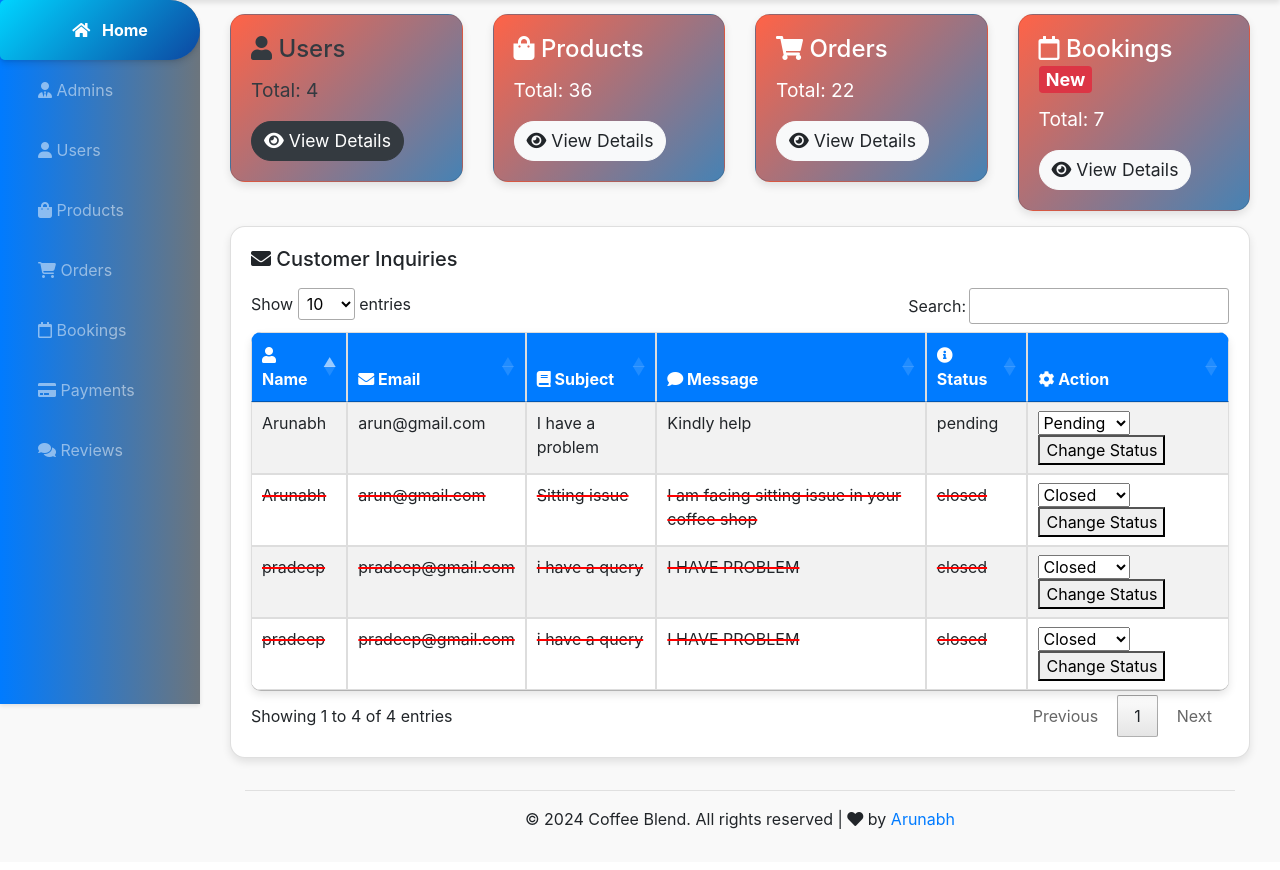
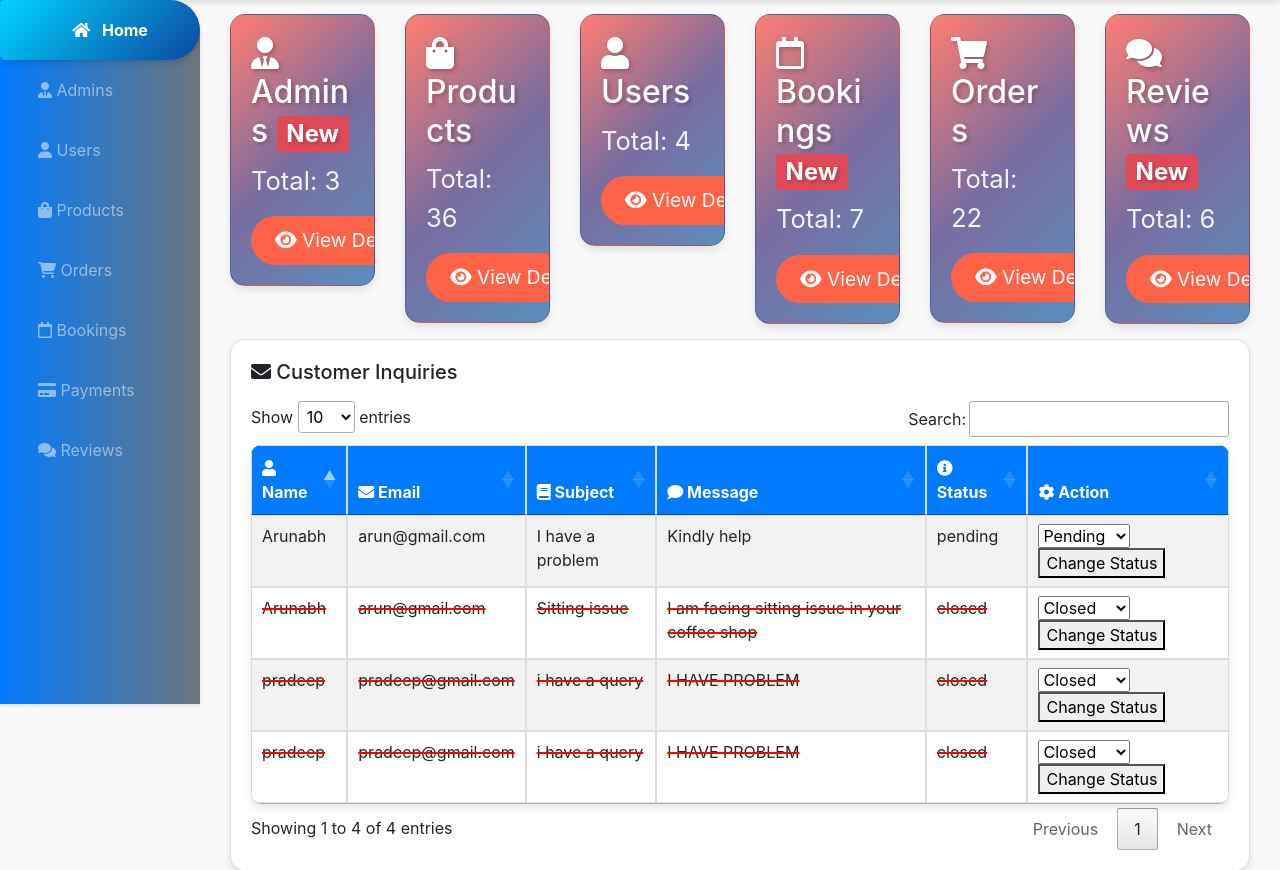
Before and after one commit to Arunabh97/Coffee-Blend, a PHP site: page /coffee-blend/admin-panel in a window 1280 px wide. Shown: the part 76-946 px from the top of the page. Before the commit the page ends 905 px from the top, so only its background shows below. Run offline with PHP 8.4, Linux system fonts and the light colour scheme; a user stored in the database is signed in; data comes from the database, SQL or seed files in the repository; some libraries are stand-ins or nearby versions.

Commit message:
Added css for cards

```diff
--- a/admin-panel/index.php
+++ b/admin-panel/index.php
@@ -4,14 +4,21 @@
 <?php
 
 // Check if previous counts are set in session, if not set them to 0
+$prevAdminsCount = isset($_SESSION['prevAdminsCount']) ? $_SESSION['prevAdminsCount'] : 0;
 $prevUsersCount = isset($_SESSION['prevUsersCount']) ? $_SESSION['prevUsersCount'] : 0;
 $prevProductsCount = isset($_SESSION['prevProductsCount']) ? $_SESSION['prevProductsCount'] : 0;
 $prevOrdersCount = isset($_SESSION['prevOrdersCount']) ? $_SESSION['prevOrdersCount'] : 0;
 $prevBookingsCount = isset($_SESSION['prevBookingsCount']) ? $_SESSION['prevBookingsCount'] : 0;
+$prevReviewsCount = isset($_SESSION['prevReviewsCount']) ? $_SESSION['prevReviewsCount'] : 0;
 
 if (!isset($_SESSION['admin_name'])) {
   header("location: " . ADMINURL . "/admins/login-admins.php");
 }
+
+// admins
+$admins = $conn->query("SELECT COUNT(*) AS count_admins FROM admins");
+$admins->execute();
+$adminsCount = $admins->fetch(PDO::FETCH_OBJ);
 
 // products
 $products = $conn->query("SELECT COUNT(*) AS count_products FROM products");
@@ -33,17 +40,26 @@ $users = $conn->query("SELECT COUNT(*) AS count_users FROM users");
 $users->execute();
 $usersCount = $users->fetch(PDO::FETCH_OBJ);
 
+// reviews
+$reviews = $conn->query("SELECT COUNT(*) AS count_reviews FROM reviews");
+$reviews->execute();
+$reviewsCount = $reviews->fetch(PDO::FETCH_OBJ);
+
 // Check if the current counts are greater than the previous counts to determine if there are new records
+$newAdmins = $adminsCount->count_admins > $prevAdminsCount;
 $newUsers = $usersCount->count_users > $prevUsersCount;
 $newProducts = $productsCount->count_products > $prevProductsCount;
 $newOrders = $ordersCount->count_orders > $prevOrdersCount;
 $newBookings = $bookingsCount->count_bookings > $prevBookingsCount;
+$newReviews = $reviewsCount->count_reviews > $prevReviewsCount;
 
 // Store current counts in session variables
+$_SESSION['prevAdminsCount'] = $adminsCount->count_admins;
 $_SESSION['prevUsersCount'] = $usersCount->count_users;
 $_SESSION['prevProductsCount'] = $productsCount->count_products;
 $_SESSION['prevOrdersCount'] = $ordersCount->count_orders;
 $_SESSION['prevBookingsCount'] = $bookingsCount->count_bookings;
+$_SESSION['prevReviewsCount'] = $reviewsCount->count_reviews;
 
 ?>
 
@@ -51,14 +67,27 @@ $_SESSION['prevBookingsCount'] = $bookingsCount->count_bookings;
 
 <style>
   .custom-card {
-    border: 1px solid rgba(0, 0, 0, 0.125);
-    border-radius: 10px;
-    transition: transform 0.3s ease-in-out;
-    background: linear-gradient(135deg, #FF6347, #4682B4);
+  border-radius: 20px;
+  overflow: hidden;
+  box-shadow: 0 6px 12px rgba(0, 0, 0, 0.1);
+  transition: transform 0.3s ease-in-out, box-shadow 0.3s ease-in-out;
+  background: linear-gradient(135deg, #FF6F61, #6B5B95, #4682B4);
+  position: relative;
+}
+
+.custom-card::before {
+  content: '';
+  position: absolute;
+  top: 0;
+  left: 0;
+  width: 100%;
+  height: 100%;
+  background: rgba(255, 255, 255, 0.1);
 }
 
 .custom-card:hover {
-    transform: scale(1.05);
+  transform: translateY(-5px);
+  box-shadow: 0 12px 24px rgba(0, 0, 0, 0.15);
 }
 
 .custom-card .card-body {
@@ -66,21 +95,86 @@ $_SESSION['prevBookingsCount'] = $bookingsCount->count_bookings;
 }
 
 .custom-card-title {
-    font-size: 1.5rem;
+  font-size: 2rem;
+  color: #fff;
+  margin-bottom: 10px;
+  text-shadow: 2px 2px 4px rgba(0, 0, 0, 0.3);
 }
 
 .custom-card-text {
-    font-size: 1.2rem;
+  font-size: 1.6rem;
+  color: #f0f0f0;
 }
 
 .custom-btn {
-    font-size: 1.1rem;
-    border-radius: 20px;
+  font-size: 1.2rem;
+  border-radius: 25px;
+  background-color: #FF6347;
+  color: #fff;
+  padding: 10px 24px;
+  border: none;
+  transition: background-color 0.3s ease-in-out, transform 0.3s ease-in-out;
+  position: relative;
+  overflow: hidden;
 }
+
+.custom-btn::before {
+  content: '';
+  position: absolute;
+  width: 120%;
+  height: 120%;
+  background: rgba(255, 255, 255, 0.3);
+  top: 50%;
+  left: 50%;
+  transform: translate(-50%, -50%) rotate(45deg);
+  transition: width 0.3s ease-in-out, height 0.3s ease-in-out;
+  z-index: -1;
+}
+
+.custom-btn:hover::before {
+  width: 300%;
+  height: 300%;
+}
+
+.custom-btn:hover {
+  background-color: #E63946;
+  transform: translateY(-2px);
+}
+
 </style>
 
 <div class="row">
-  <div class="col-md-3">
+  <div class="col-md-2">
+      <div class="card bg-warning text-dark custom-card">
+          <div class="card-body">
+              <h5 class="card-title custom-card-title">
+                <i class="fa-solid fa-user-tie"></i> Admins
+                  <?php if ($newAdmins && $prevAdminsCount != 0) { ?>
+                      <span class="badge bg-danger">New</span>
+                  <?php } ?>
+              </h5>
+              <p class="card-text custom-card-text">Total: <?php echo $adminsCount->count_admins; ?></p>
+              <a href="<?php echo ADMINURL; ?>/admins/admins.php" class="btn btn-dark custom-btn"><i class="fa-solid fa-eye"></i> View Details</a>
+          </div>
+      </div>
+  </div>
+
+  <div class="col-md-2">
+      <div class="card bg-primary text-white custom-card">
+        <div class="card-body">
+          <h5 class="card-title custom-card-title">
+            <i class="fas fa-shopping-bag"></i> Products
+            <?php if ($newProducts && $prevProductsCount != 0) { ?>
+                <span class="badge bg-danger">New</span>
+            <?php } ?>
+          </h5>
+          <p class="card-text custom-card-text">Total: <?php echo $productsCount->count_products; ?></p>
+          <a href="<?php echo ADMINURL; ?>/products-admins/show-products.php" class="btn btn-light custom-btn"><i class="fa-solid fa-eye"></i> View Details</a>
+        </div>
+      </div>
+    </div>
+
+    <div class="col-md-2">
       <div class="card bg-warning text-dark custom-card">
           <div class="card-body">
               <h5 class="card-title custom-card-title">
@@ -95,37 +189,7 @@ $_SESSION['prevBookingsCount'] = $bookingsCount->count_bookings;
       </div>
   </div>
 
-  <div class="col-md-3">
-      <div class="card bg-primary text-white custom-card">
-        <div class="card-body">
-          <h5 class="card-title custom-card-title">
-            <i class="fas fa-shopping-bag"></i> Products
-            <?php if ($newProducts && $prevProductsCount != 0) { ?>
-                <span class="badge bg-danger">New</span>
-            <?php } ?>
-          </h5>
-          <p class="card-text custom-card-text">Total: <?php echo $productsCount->count_products; ?></p>
-          <a href="<?php echo ADMINURL; ?>/products-admins/show-products.php" class="btn btn-light custom-btn"><i class="fa-solid fa-eye"></i> View Details</a>
-        </div>
-      </div>
-    </div>
-
-    <div class="col-md-3">
-      <div class="card bg-success text-white custom-card">
-          <div class="card-body">
-              <h5 class="card-title custom-card-title">
-                  <i class="fas fa-shopping-cart"></i> Orders
-                  <?php if ($newOrders && $prevOrdersCount != 0) { ?>
-                      <span class="badge bg-danger">New</span>
-                  <?php } ?>
-              </h5>
-              <p class="card-text custom-card-text">Total: <?php echo $ordersCount->count_orders; ?></p>
-              <a href="<?php echo ADMINURL; ?>/orders-admins/show-orders.php" class="btn btn-light custom-btn"><i class="fa-solid fa-eye"></i> View Details</a>
-          </div>
-      </div>
-  </div>
-
-  <div class="col-md-3">
+  <div class="col-md-2">
       <div class="card bg-info text-white custom-card">
           <div class="card-body">
               <h5 class="card-title custom-card-title">
@@ -139,6 +203,37 @@ $_SESSION['prevBookingsCount'] = $bookingsCount->count_bookings;
           </div>
       </div>
   </div>
+
+    <div class="col-md-2">
+      <div class="card bg-success text-white custom-card">
+          <div class="card-body">
+              <h5 class="card-title custom-card-title">
+                  <i class="fas fa-shopping-cart"></i> Orders
+                  <?php if ($newOrders && $prevOrdersCount != 0) { ?>
+                      <span class="badge bg-danger">New</span>
+                  <?php } ?>
+              </h5>
+              <p class="card-text custom-card-text">Total: <?php echo $ordersCount->count_orders; ?></p>
+              <a href="<?php echo ADMINURL; ?>/orders-admins/show-orders.php" class="btn btn-dark custom-btn"><i class="fa-solid fa-eye"></i> View Details</a>
+          </div>
+      </div>
+  </div>
+
+  <div class="col-md-2">
+      <div class="card bg-warning text-dark custom-card">
+          <div class="card-body">
+              <h5 class="card-title custom-card-title">
+                <i class="fas fa-comments"></i> Reviews
+                  <?php if ($newReviews && $prevReviewsCount != 0) { ?>
+                      <span class="badge bg-danger">New</span>
+                  <?php } ?>
+              </h5>
+              <p class="card-text custom-card-text">Total: <?php echo $reviewsCount->count_reviews; ?></p>
+              <a href="<?php echo ADMINURL; ?>/reviews-admins/show_reviews.php" class="btn btn-light custom-btn"><i class="fa-solid fa-eye"></i> View Details</a>
+          </div>
+      </div>
+  </div>
+
 </div>
 
 <?php require "users/show-customer-enquiries.php"; ?>
```
Lines whose indentation alone changed are shown as unchanged.
